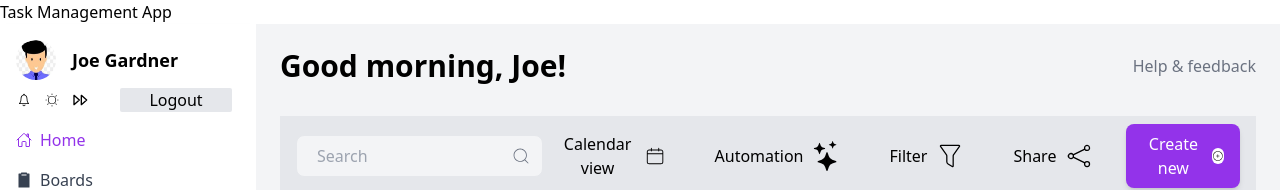
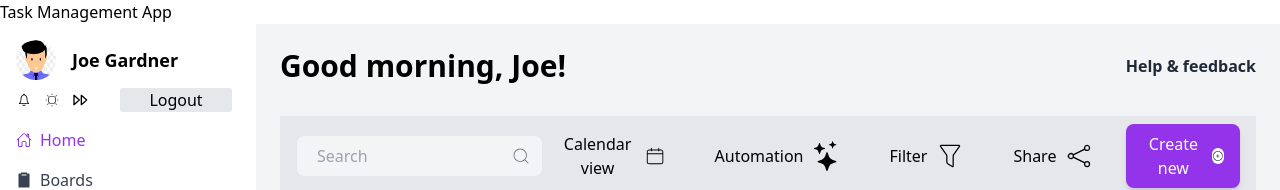
Before and after one commit to GreatnessGrace/Task-Manager, a Next.js app in the folder my-task-app/: page /task in a window 1280 px wide. Shown: the top 190 px of the page. Built offline with nearby package versions, Linux system fonts and the light colour scheme.

Commit message:
task page styling update

```diff
--- a/my-task-app/src/app/task/page.tsx
+++ b/my-task-app/src/app/task/page.tsx
@@ -9,7 +9,7 @@ const TaskPage: React.FC = () => {
       <div className="flex-1 p-6 bg-gray-100">
         <header className="flex justify-between items-center mb-8">
           <h1 className="text-3xl font-semibold">Good morning, Joe!</h1>
-          <button className="text-gray-500">Help & feedback</button>
+          <button className="text-gray-800 font-semibold">Help & feedback</button>
         </header>
         <TaskBoard />
       </div>
```
